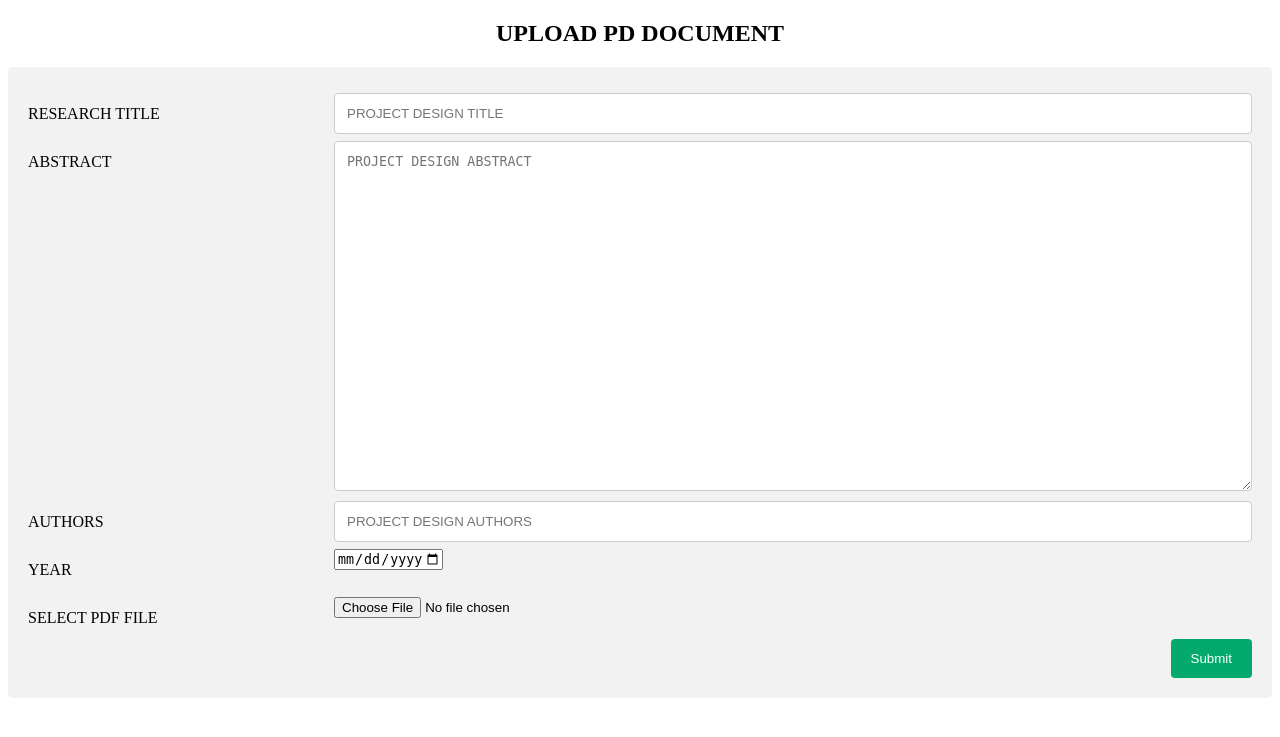
After one commit to isaacsapelino/PDArchiver, a Django app: template search/templates/upload.html in a window 1280 px wide. The commit adds this page. Shown: the top 737 px of the page. Run offline with Django 4.2, Linux system fonts and the light colour scheme; the template is opened without the code that fills it, so the values that code supplies are empty.

Commit message:
search home and upload

```diff
--- a/search/templates/home.html
+++ b/search/templates/home.html
@@ -38,13 +38,11 @@
                 <span class="navbar-toggler-icon"></span>
             </button>
             <div class="collapse navbar-collapse" id="navbarNavAltMarkup">
-                <div class="navbarNav">
                     <div class="topnav-right">
                         <a href="#"><i class="fa fa-upload" style="font-size:20px" ></i>  UPLOAD </a>
                         <a href="#"><i class="fa fa-fw fa-user" style="font-size:20px" ></i> PROFILE </a>
                     </div>
 
-                </div>
               </div>
         </nav>
         <!-- End of NavBar -->
--- /dev/null
+++ b/search/templates/upload.html
@@ -0,0 +1,130 @@
+<!DOCTYPE html>
+<html>
+<head>
+<meta name="viewport" content="width=device-width, initial-scale=1">
+<style>
+* {
+  box-sizing: border-box;
+}
+
+input[type=text], select, textarea {
+  width: 100%;
+  padding: 12px;
+  border: 1px solid #ccc;
+  border-radius: 4px;
+  resize: vertical;
+}
+
+label {
+  padding: 12px 12px 12px 0;
+  display: inline-block;
+}
+
+input[type=submit] {
+  background-color: #04AA6D;
+  color: white;
+  padding: 12px 20px;
+  border: none;
+  border-radius: 4px;
+  cursor: pointer;
+  float: right;
+}
+
+input[type=submit]:hover {
+  background-color: #45a049;
+}
+
+.container {
+  border-radius: 5px;
+  background-color: #f2f2f2;
+  padding: 20px;
+}
+
+.col-25 {
+  float: left;
+  width: 25%;
+  margin-top: 6px;
+}
+
+.col-75 {
+  float: left;
+  width: 75%;
+  margin-top: 6px;
+}
+
+/* Clear floats after the columns */
+.row:after {
+  content: "";
+  display: table;
+  clear: both;
+}
+
+/* Responsive layout - when the screen is less than 600px wide, make the two columns stack on top of each other instead of next to each other */
+@media screen and (max-width: 600px) {
+  .col-25, .col-75, input[type=submit] {
+    width: 100%;
+    margin-top: 0;
+  }
+}
+</style>
+</head>
+<body>
+
+<h2><center> UPLOAD PD DOCUMENT </center></h2>
+
+
+<div class="container">
+    <div class="row">
+      <div class="col-25">
+        <label for="researchTitle">RESEARCH TITLE</label>
+      </div>
+      <div class="col-75">
+        <input type="text" id="researchTitle" name="Research Title" placeholder="PROJECT DESIGN TITLE">
+      </div>
+    </div>
+    <div class="row">
+      <div class="col-25">
+        <label for="abstract">ABSTRACT</label>
+      </div>
+      <div class="col-75">
+        <textarea  id="abstract" name="abstract" placeholder="PROJECT DESIGN ABSTRACT" style="height:350px"></textarea>
+      </div>
+    </div>
+    <div class="row">
+      <div class="col-25">
+        <label for="author">AUTHORS</label>
+      </div>
+      <div class="col-75">
+        <input type="text" id="author" name="author" placeholder="PROJECT DESIGN AUTHORS">
+      </div>
+    </div>
+    <div class="row">
+        <div class="col-25">
+          <label for="year">YEAR</label>
+        </div>
+        <div class="col-75">
+          <input type="date" id="year" name="year" value="" min="1997-01-01" max="2030-12-31">
+        </div>
+    </div>
+      <div class="row">
+        <div class="col-25">
+                <label for="myfile">SELECT PDF FILE</label>
+        </div>
+        <div class="col-75">
+            <input  type="file" accept="application/pdf" name="myfile">
+
+        </div>
+
+
+      </div>
+
+
+
+    <div class="row">
+      <input type="submit" value="Submit">
+    </div>
+
+</div>
+
+</body>
+</html>
```
